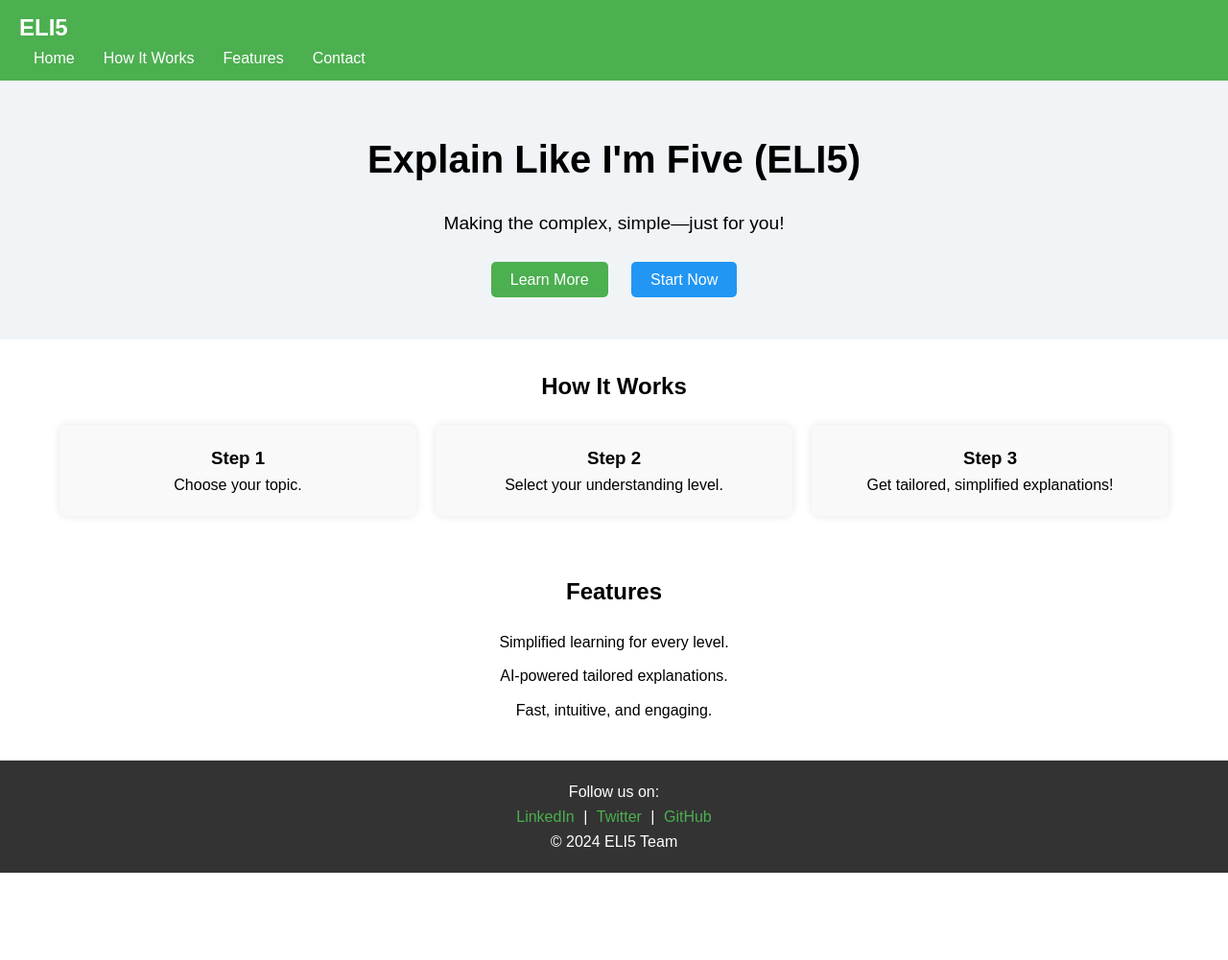
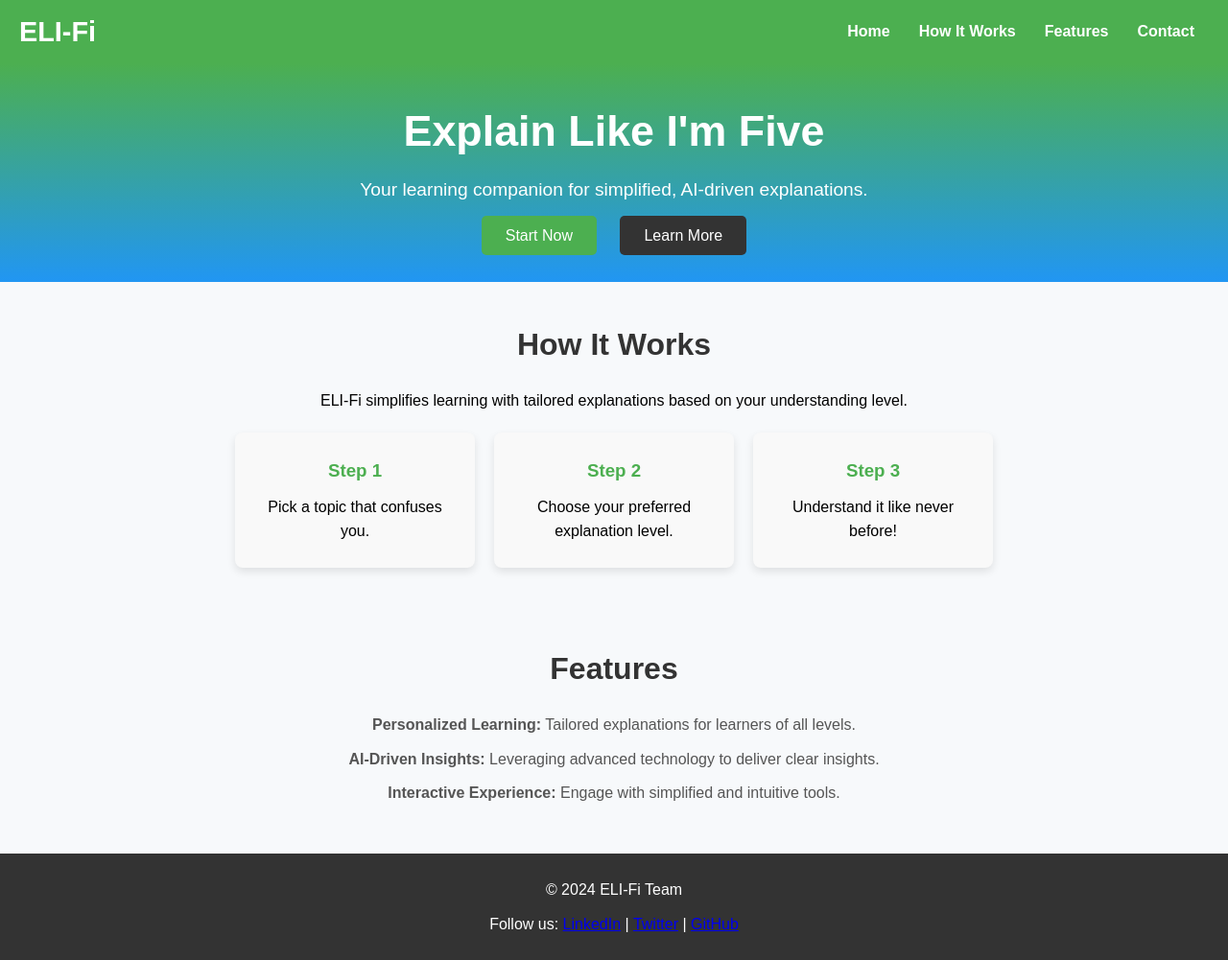
Before and after one commit to UniversalLevi/ELI-Fi, a plain HTML site: page index.html in a window 1280 px wide. Shown: the whole page at 96% size. Before the commit the page ends 910 px from the top, so only its background shows below. Drawn offline with Linux system fonts and the light colour scheme.

Commit message:
Frontend change

```diff
--- a/index.html
+++ b/index.html
@@ -3,47 +3,188 @@
 <head>
   <meta charset="UTF-8">
   <meta name="viewport" content="width=device-width, initial-scale=1.0">
-  <title>Explain Like I'm Five (ELI5)</title>
-  <link rel="stylesheet" href="style.css">
+  <title>Explain Like I'm Five (ELI-Fi)</title>
+  <style>
+    /* General Reset */
+    * {
+      margin: 0;
+      padding: 0;
+      box-sizing: border-box;
+    }
+
+    body {
+      font-family: Arial, sans-serif;
+      line-height: 1.6;
+      background-color: #f7f9fb;
+    }
+
+    header {
+      background-color: #4CAF50;
+      color: white;
+      padding: 10px 20px;
+      display: flex;
+      justify-content: space-between;
+      align-items: center;
+    }
+
+    header .logo {
+      font-size: 1.8em;
+      font-weight: bold;
+    }
+
+    header ul {
+      list-style: none;
+      display: flex;
+    }
+
+    header ul li {
+      margin: 0 15px;
+    }
+
+    header ul li a {
+      color: white;
+      text-decoration: none;
+      font-weight: bold;
+    }
+
+    #hero {
+      text-align: center;
+      background: linear-gradient(to bottom, #4CAF50, #2196F3);
+      color: white;
+      padding: 35px 20px; /* Reduced height */
+    }
+
+    #hero h1 {
+      font-size: 2.8em;
+      margin-bottom: 10px;
+    }
+
+    #hero p {
+      font-size: 1.2em;
+      margin-bottom: 20px;
+    }
+
+    .buttons .btn {
+      text-decoration: none;
+      color: white;
+      background: #333;
+      padding: 12px 25px;
+      border-radius: 5px;
+      margin: 0 10px;
+      transition: background 0.3s;
+      font-size: 1em;
+    }
+
+    .buttons .btn.primary {
+      background: #4CAF50;
+    }
+
+    .buttons .btn:hover {
+      opacity: 0.9;
+    }
+
+    #how-it-works, #features {
+      padding: 40px 20px;
+      text-align: center;
+    }
+
+    #how-it-works h2, #features h2 {
+      font-size: 2em;
+      margin-bottom: 20px;
+      color: #333;
+    }
+
+    .steps {
+      display: flex;
+      flex-wrap: wrap;
+      justify-content: center;
+      gap: 20px;
+      margin-top: 20px;
+    }
+
+    .step {
+      background: #f9f9f9;
+      padding: 25px;
+      border-radius: 8px;
+      width: 250px;
+      box-shadow: 0 4px 8px rgba(0, 0, 0, 0.1);
+    }
+
+    .step h3 {
+      color: #4CAF50;
+      margin-bottom: 10px;
+    }
+
+    #features ul {
+      list-style: none;
+      margin-top: 20px;
+    }
+
+    #features ul li {
+      margin: 10px 0;
+      color: #555;
+    }
+
+    footer {
+      background: #333;
+      color: white;
+      text-align: center;
+      padding: 15px 10px;
+    }
+
+    footer p {
+      margin: 10px 0;
+    }
+
+    footer .social-links a {
+      color: #4CAF50;
+      text-decoration: none;
+      margin: 0 5px;
+      font-weight: bold;
+    }
+
+    footer .social-links a:hover {
+      text-decoration: underline;
+    }
+  </style>
 </head>
 <body>
   <header>
-    <nav>
-      <div class="logo">ELI5</div>
+    <div class="logo">ELI-Fi</div>
     <ul>
       <li><a href="#hero">Home</a></li>
       <li><a href="#how-it-works">How It Works</a></li>
       <li><a href="#features">Features</a></li>
       <li><a href="#contact">Contact</a></li>
     </ul>
-    </nav>
   </header>
 
   <section id="hero">
     <div class="hero-content">
-      <h1>Explain Like I'm Five (ELI5)</h1>
-      <p>Making the complex, simple—just for you!</p>
+      <h1>Explain Like I'm Five</h1>
+      <p>Your learning companion for simplified, AI-driven explanations.</p>
       <div class="buttons">
+        <a href="#start" class="btn primary">Start Now</a>
         <a href="#how-it-works" class="btn">Learn More</a>
-        <a href="#start" class="btn primary">Start Now</a>
       </div>
     </div>
   </section>
 
   <section id="how-it-works">
     <h2>How It Works</h2>
+    <p>ELI-Fi simplifies learning with tailored explanations based on your understanding level.</p>
     <div class="steps">
       <div class="step">
         <h3>Step 1</h3>
-        <p>Choose your topic.</p>
+        <p>Pick a topic that confuses you.</p>
       </div>
       <div class="step">
         <h3>Step 2</h3>
-        <p>Select your understanding level.</p>
+        <p>Choose your preferred explanation level.</p>
       </div>
       <div class="step">
         <h3>Step 3</h3>
-        <p>Get tailored, simplified explanations!</p>
+        <p>Understand it like never before!</p>
       </div>
     </div>
   </section>
@@ -51,18 +192,19 @@
   <section id="features">
     <h2>Features</h2>
     <ul>
-      <li>Simplified learning for every level.</li>
-      <li>AI-powered tailored explanations.</li>
-      <li>Fast, intuitive, and engaging.</li>
+      <li><strong>Personalized Learning:</strong> Tailored explanations for learners of all levels.</li>
+      <li><strong>AI-Driven Insights:</strong> Leveraging advanced technology to deliver clear insights.</li>
+      <li><strong>Interactive Experience:</strong> Engage with simplified and intuitive tools.</li>
     </ul>
   </section>
 
   <footer id="contact">
-    <p>Follow us on:</p>
-    <div class="social-links">
-      <a href="#">LinkedIn</a> | <a href="#">Twitter</a> | <a href="#">GitHub</a>
-    </div>
-    <p>&copy; 2024 ELI5 Team</p>
+    <p>&copy; 2024 ELI-Fi Team</p>
+    <p>Follow us:
+      <a href="#">LinkedIn</a> |
+      <a href="#">Twitter</a> |
+      <a href="#">GitHub</a>
+    </p>
   </footer>
 </body>
 </html>
--- a/style.css
+++ /dev/null
@@ -1,119 +0,0 @@
-/* General Reset */
-* {
-    margin: 0;
-    padding: 0;
-    box-sizing: border-box;
-  }
-
-  body {
-    font-family: Arial, sans-serif;
-    line-height: 1.6;
-  }
-
-  header {
-    background-color: #4CAF50;
-    color: white;
-    padding: 10px 20px;
-    display: flex;
-    justify-content: space-between;
-    align-items: center;
-  }
-
-  header .logo {
-    font-size: 1.5em;
-    font-weight: bold;
-  }
-
-  header ul {
-    list-style: none;
-    display: flex;
-  }
-
-  header ul li {
-    margin: 0 15px;
-  }
-
-  header ul li a {
-    color: white;
-    text-decoration: none;
-  }
-
-  #hero {
-    text-align: center;
-    background: #f0f4f7;
-    padding: 50px 20px;
-  }
-
-  #hero h1 {
-    font-size: 2.5em;
-    margin-bottom: 20px;
-  }
-
-  #hero p {
-    font-size: 1.2em;
-    margin-bottom: 30px;
-  }
-
-  .buttons .btn {
-    text-decoration: none;
-    color: white;
-    background: #4CAF50;
-    padding: 10px 20px;
-    border-radius: 5px;
-    margin: 0 10px;
-    transition: background 0.3s;
-  }
-
-  .buttons .btn.primary {
-    background: #2196F3;
-  }
-
-  .buttons .btn:hover {
-    opacity: 0.8;
-  }
-
-  #how-it-works, #features {
-    padding: 30px 20px;
-    text-align: center;
-  }
-
-  .steps {
-    display: flex;
-    justify-content: center;
-    gap: 20px;
-    margin-top: 20px;
-  }
-
-  .step {
-    background: #f9f9f9;
-    padding: 20px;
-    border-radius: 8px;
-    width: 30%;
-    box-shadow: 0 0 10px rgba(0, 0, 0, 0.1);
-  }
-
-  #features ul {
-    list-style: none;
-    margin-top: 20px;
-  }
-
-  #features ul li {
-    margin: 10px 0;
-  }
-
-  footer {
-    background: #333;
-    color: white;
-    text-align: center;
-    padding: 20px;
-  }
-
-  footer .social-links a {
-    color: #4CAF50;
-    text-decoration: none;
-    margin: 0 5px;
-  }
-
-  footer .social-links a:hover {
-    text-decoration: underline;
-  }
```
Lines whose indentation alone changed are shown as unchanged.
